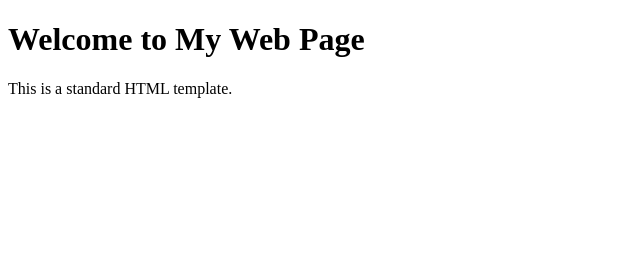
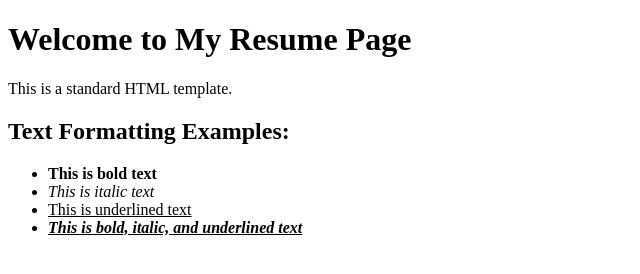
Before and after one commit to GabrielaVDD/GabrielaVDD.github.io, a plain HTML site: page index.html in a window 1280 px wide. Shown: the whole page, without its empty margins (0-640 px from the left). Drawn offline with Linux system fonts and the light colour scheme.

Commit message:
Update index.html

```diff
--- a/index.html
+++ b/index.html
@@ -1,12 +1,26 @@
+<!-- Student name and surname, group -->
 <!DOCTYPE html>
-<html lang="en">
+<html lang="lt">
 <head>
     <meta charset="UTF-8">
     <meta name="viewport" content="width=device-width, initial-scale=1.0">
-    <title>My Web Page</title>
+    <metaname="author" content="Student Name">
+    <meta name="description" content="Personal website">
+    <title>Resume Page</title>
 </head>
 <body>
-    <h1>Welcome to My Web Page</h1>
+    <h1>Welcome to My Resume Page</h1>
     <p>This is a standard HTML template.</p>
+
+    <h2>Text Formatting Examples:</h2>
+    <ul>
+        <li><b>This is bold text</b></li>
+        <li><i>This is italic text</i></li>
+        <li><u>This is underlined text</u></li>
+        <li><b><i><u>This is bold, italic, and underlined text</u></i></b></li>
+    </ul>
 </body>
 </html>
+
+
+<!-- for emmet template use: !+tab -->
```
